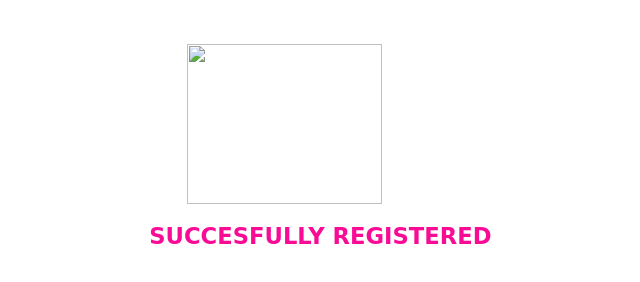
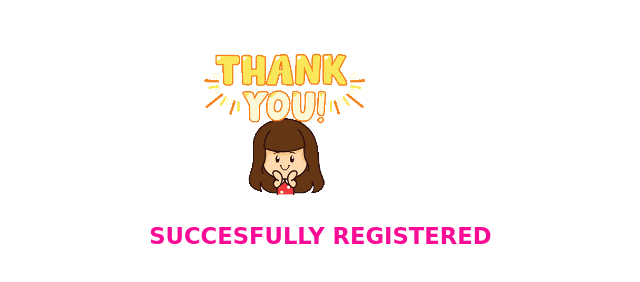
Before and after one commit to Rishika9491/Mentorship, a plain HTML site: page final.html in a window 1280 px wide. Shown: the whole page, without its empty margins (307-947 px from the left). Drawn offline with Linux system fonts and the light colour scheme; files that its build step writes are made by us from their sources.

Commit message:
Update final.html

```diff
--- a/final.html
+++ b/final.html
@@ -2,7 +2,7 @@
     <link rel="stylesheet" href="./css/style.css">
     <div class="center">
         <br><br>
-        <img src="./images/gif.gif" style="height:160;width:195;padding-left: 4.5cm">
+        <img src="gif.gif" style="height:160;width:195;padding-left: 4.5cm">
         <h2 style="color:rgb(248, 12, 150); font-family:cursive; font-size: 0.6cm;padding-left: 3.5cm">SUCCESFULLY   REGISTERED</h2>
     </div>
 </html>
```
